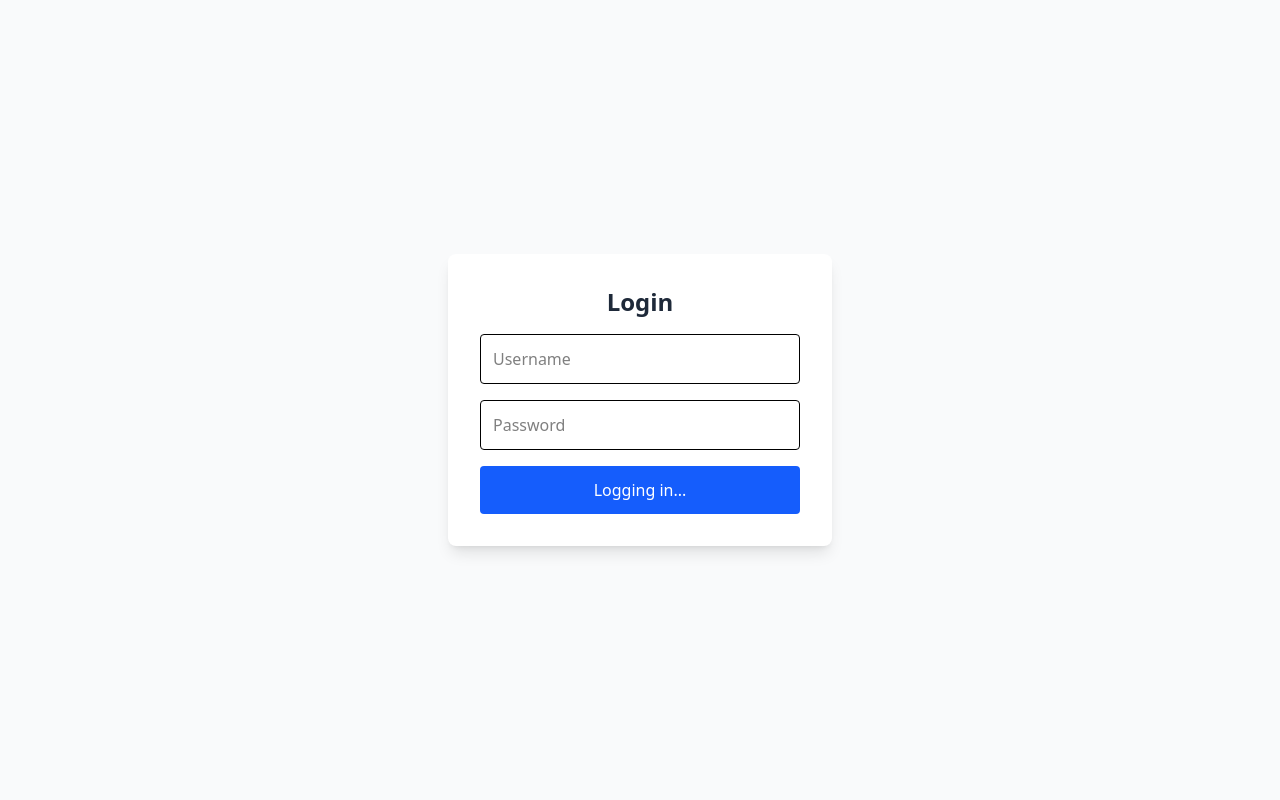
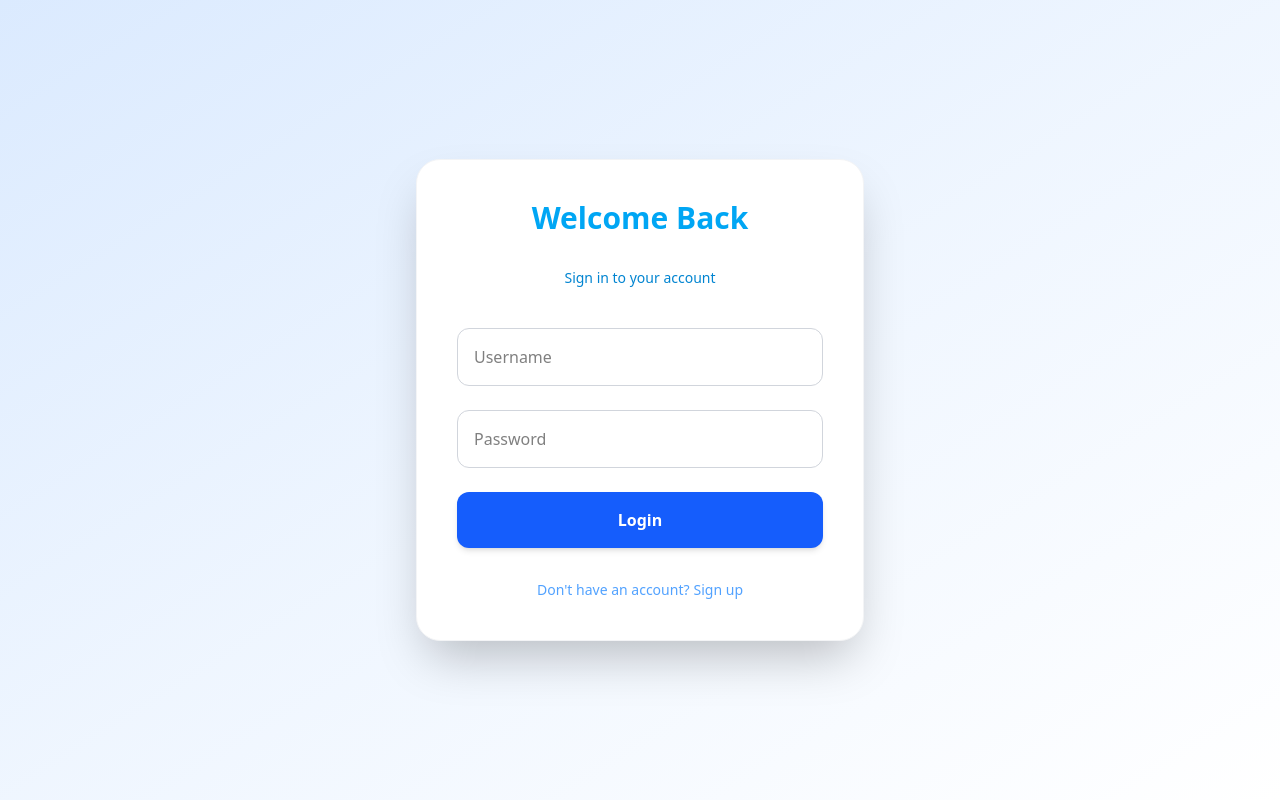
Before and after one commit to asathsara/weathermate-frontend, a React (Vite) app: page /login in a window 1280 px wide. Built offline with nearby package versions, Linux system fonts and the light colour scheme; no server answers.

Commit message:
enhance Login component UI

```diff
--- a/src/pages/Login.tsx
+++ b/src/pages/Login.tsx
@@ -4,17 +4,15 @@ import { login } from "../services/auth";
 import { useAuth } from "../hooks/useAuth";
 
 export default function Login() {
-    const { refetch } = useAuth(); // will re-check auth after login
+    const { refetch } = useAuth();
     const [username, setUsername] = useState("");
     const [password, setPassword] = useState("");
     const [error, setError] = useState("");
 
-
     const mutation = useMutation({
         mutationFn: () => login(username, password),
-        onSuccess:  async () => {
-              refetch();
-
+        onSuccess: async () => {
+            refetch();
         },
         onError: () => {
             setError("Invalid username or password");
@@ -28,20 +26,27 @@ export default function Login() {
     };
 
     return (
-        <div className="min-h-screen flex items-center justify-center bg-gray-50">
+        <div className="min-h-screen flex items-center justify-center bg-gradient-to-br from-blue-100 via-blue-50 to-white">
             <form
                 onSubmit={handleSubmit}
-                className="flex flex-col gap-4 max-w-sm w-full p-8 bg-white rounded-lg shadow-lg"
+                className="flex flex-col gap-6 max-w-md w-full p-10 bg-white rounded-3xl shadow-2xl border border-gray-100"
             >
-                <h2 className="text-2xl font-semibold text-center text-gray-800">Login</h2>
+                <h2 className="text-3xl font-bold text-center text-sky-500 mb-2">
+                    Welcome Back
+                </h2>
+                <p className="text-center text-sky-600 text-sm mb-4">
+                    Sign in to your account
+                </p>
 
-                {error && <p className="text-red-500">{error}</p>}
+                {error && (
+                    <p className="text-red-500 text-center font-medium">{error}</p>
+                )}
 
                 <input
                     placeholder="Username"
                     value={username}
                     onChange={(e) => setUsername(e.target.value)}
-                    className="border p-3 rounded"
+                    className="border border-gray-300 p-4 rounded-xl focus:outline-none focus:ring-2 focus:ring-blue-400 focus:border-transparent transition"
                 />
 
                 <input
@@ -49,16 +54,21 @@ export default function Login() {
                     placeholder="Password"
                     value={password}
                     onChange={(e) => setPassword(e.target.value)}
-                    className="border p-3 rounded"
+                    className="border border-gray-300 p-4 rounded-xl focus:outline-none focus:ring-2 focus:ring-blue-400 focus:border-transparent transition"
                 />
 
                 <button
                     type="submit"
                     disabled={mutation.status === "pending"}
-                    className="bg-blue-600 hover:bg-blue-700 text-white p-3 rounded cursor-pointer disabled:opacity-50"
+                    className="bg-blue-600 hover:bg-blue-700 text-white font-semibold p-4 rounded-xl shadow-md transition duration-300 disabled:opacity-50"
                 >
-                    {mutation.status ? "Logging in..." : "Login"}
+                    {mutation.status === "pending" ? "Logging in..." : "Login"}
                 </button>
+
+                <div className="flex justify-center items-center text-sm text-blue-400 mt-2 space-x-1">
+                    <span>Don't have an account?</span>
+                    <a href="/register" className="hover:text-blue-600 transition">Sign up</a>
+                </div>
             </form>
         </div>
     );
```
